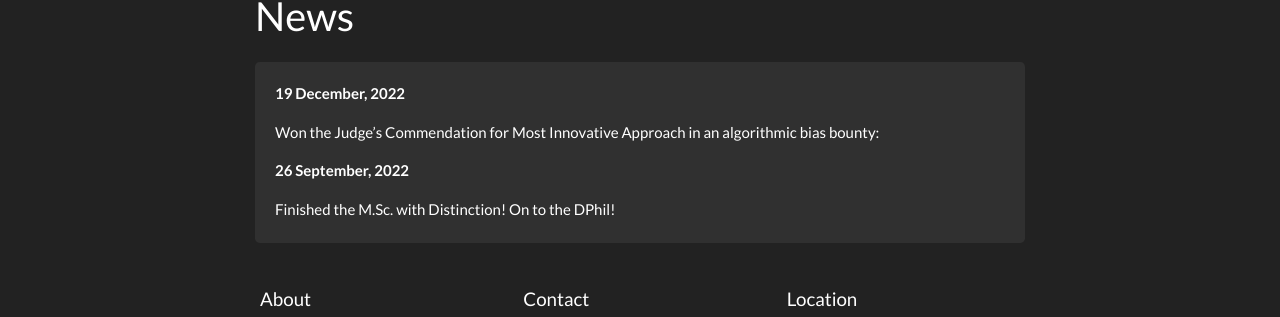
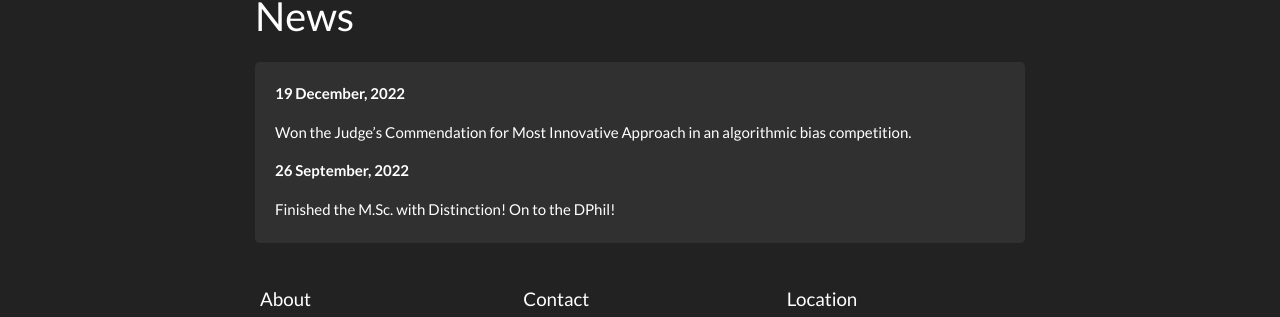
Before and after one commit to am-bean/old-website, a Jekyll site: the page built from _pages/allnews.md, in a window 1280 px wide. Shown: the part 104-421 px from the top of the page. Built offline with Jekyll 4.4.1, drawn with Linux system fonts in a browser that asks for light colours; nearby versions of some CDN libraries; a style sheet for code colours, icons or effects is not loaded.

Commit message:
Update news.yml

```diff
--- a/_data/news.yml
+++ b/_data/news.yml
@@ -1,5 +1,5 @@
 - date: 19 December, 2022
-  headline: "Won the Judge's Commendation for Most Innovative Approach in an algorithmic bias bounty:"
+  headline: "Won the Judge's Commendation for Most Innovative Approach in an algorithmic bias competition."
   url: https://biasbounty.ai/captains-blog/f/announcing-the-8-bit-bias-bounty-winners/
 
 - date: 26 September, 2022
```
